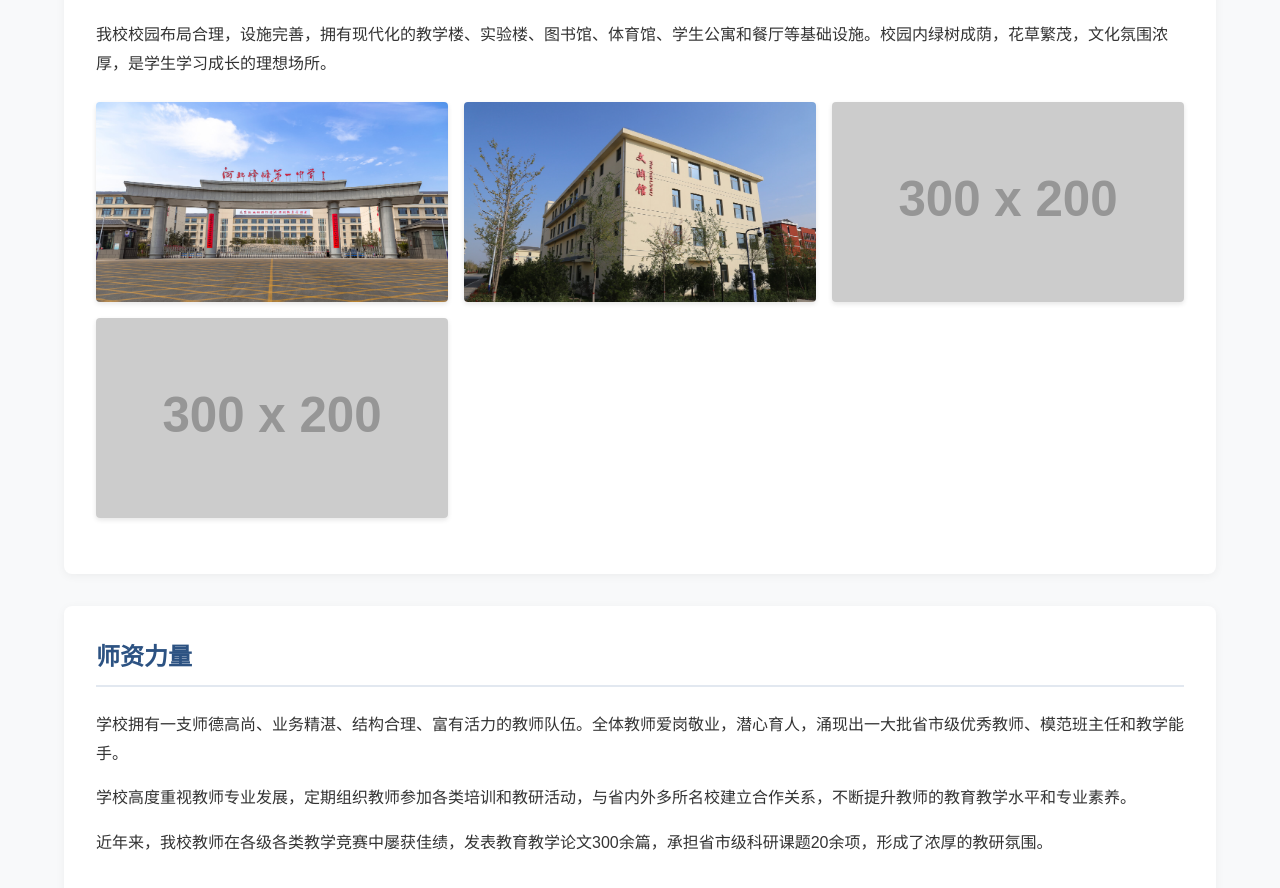
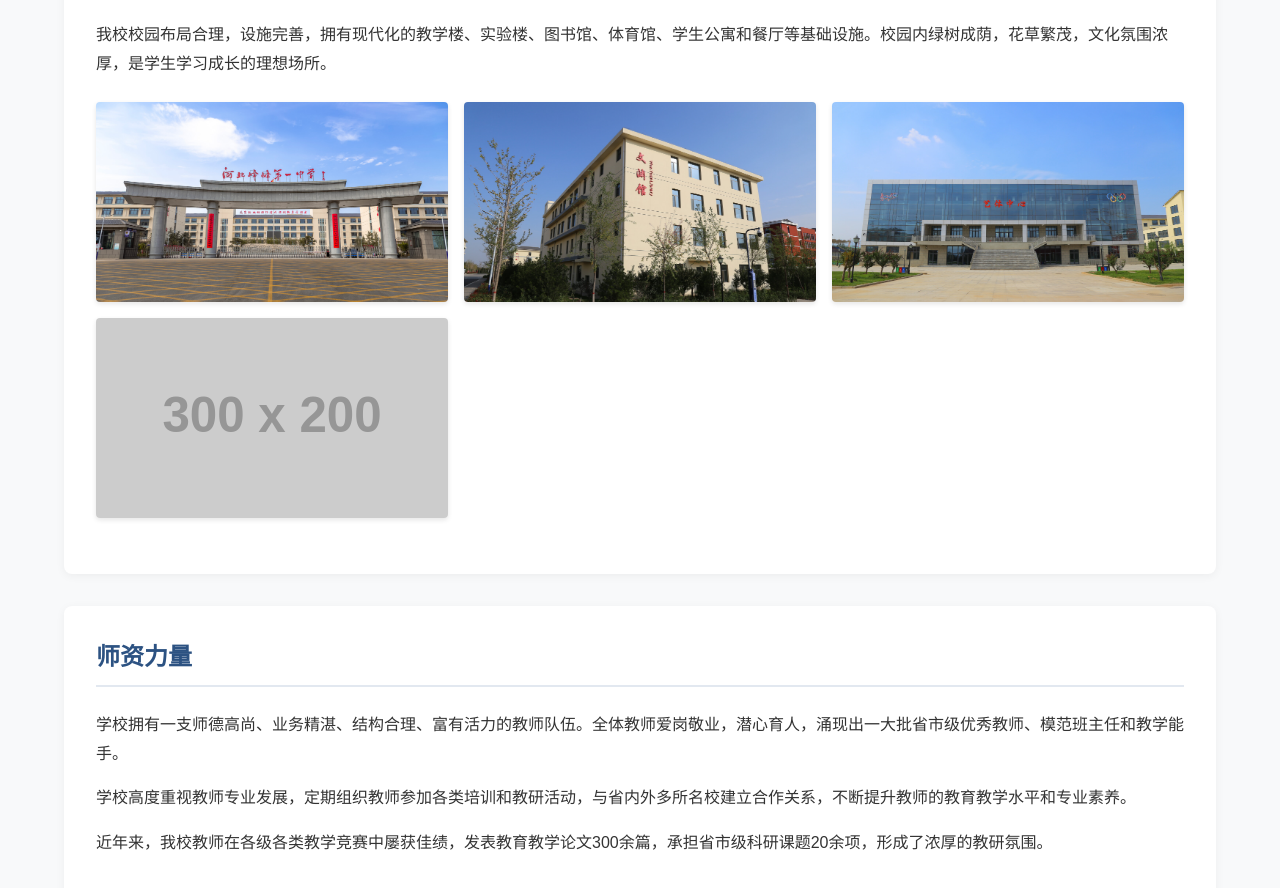
Before and after one commit to liteng0401/hbffdyzx, a plain HTML site: page index.html in a window 1280 px wide. Shown: the part 918-1806 px from the top of the page. Drawn offline with Linux system fonts and the light colour scheme; placeholder pictures from the web are drawn by us.

Commit message:
Update index.html

```diff
--- a/index.html
+++ b/index.html
@@ -237,7 +237,7 @@
             <div class="image-gallery">
                 <img src="https://github.com/liteng0401/hbffdyzx/blob/main/%E5%A4%A7%E9%97%A8.jpg?raw=true" alt="教学楼">
                 <img src="https://github.com/liteng0401/hbffdyzx/blob/main/%E5%9B%BE%E4%B9%A6%E9%A6%86.jpeg?raw=true" alt="图书馆">
-                <img src="https://via.placeholder.com/300x200/2c5282/ffffff?text=体育馆" alt="体育馆">
+                <img src="https://github.com/liteng0401/hbffdyzx/blob/main/%E8%89%BA%E4%BD%93%E4%B8%AD%E5%BF%83.jpeg?raw=true" alt="体育馆">
                 <img src="https://via.placeholder.com/300x200/2c5282/ffffff?text=校园绿化" alt="校园绿化">
             </div>
         </section>
```
